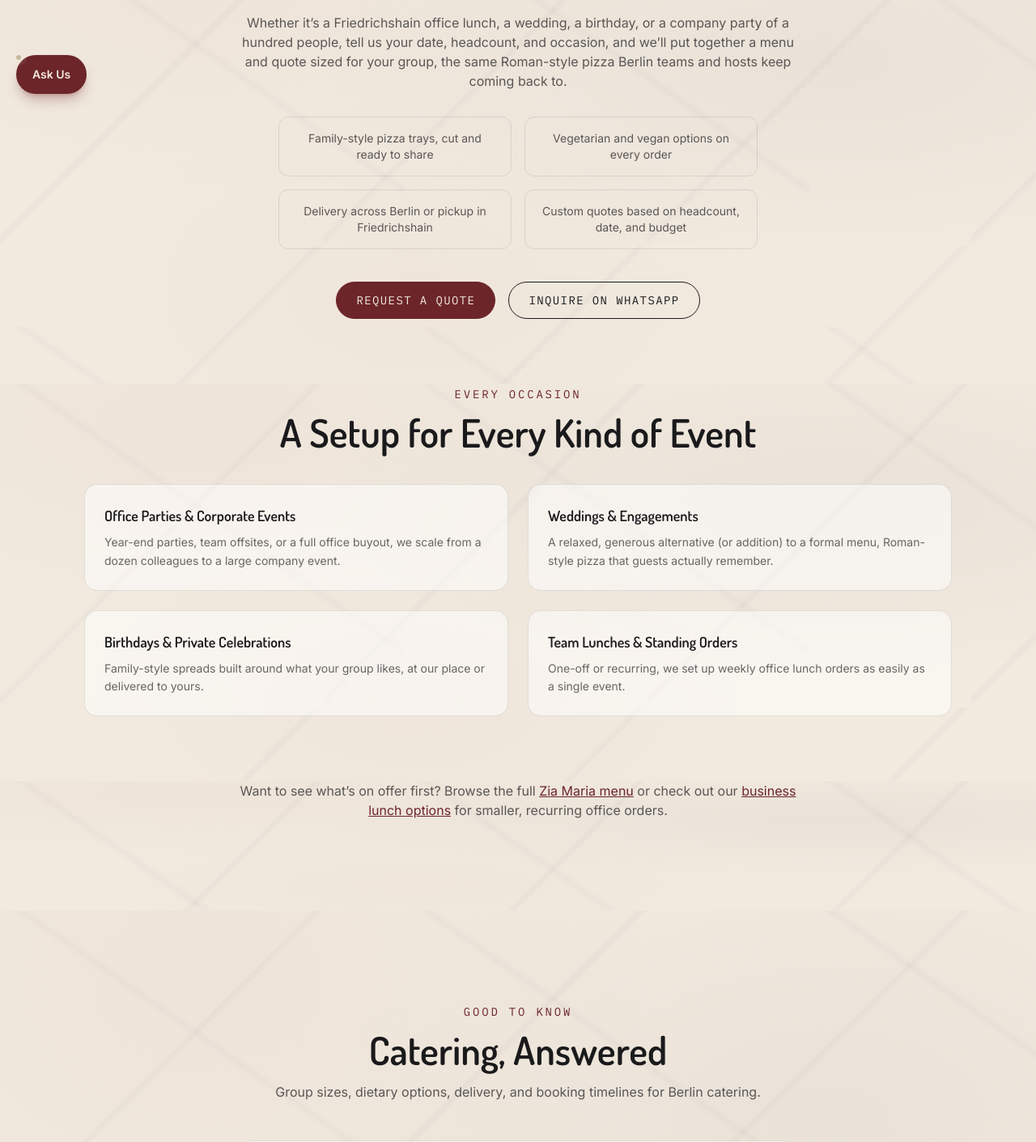
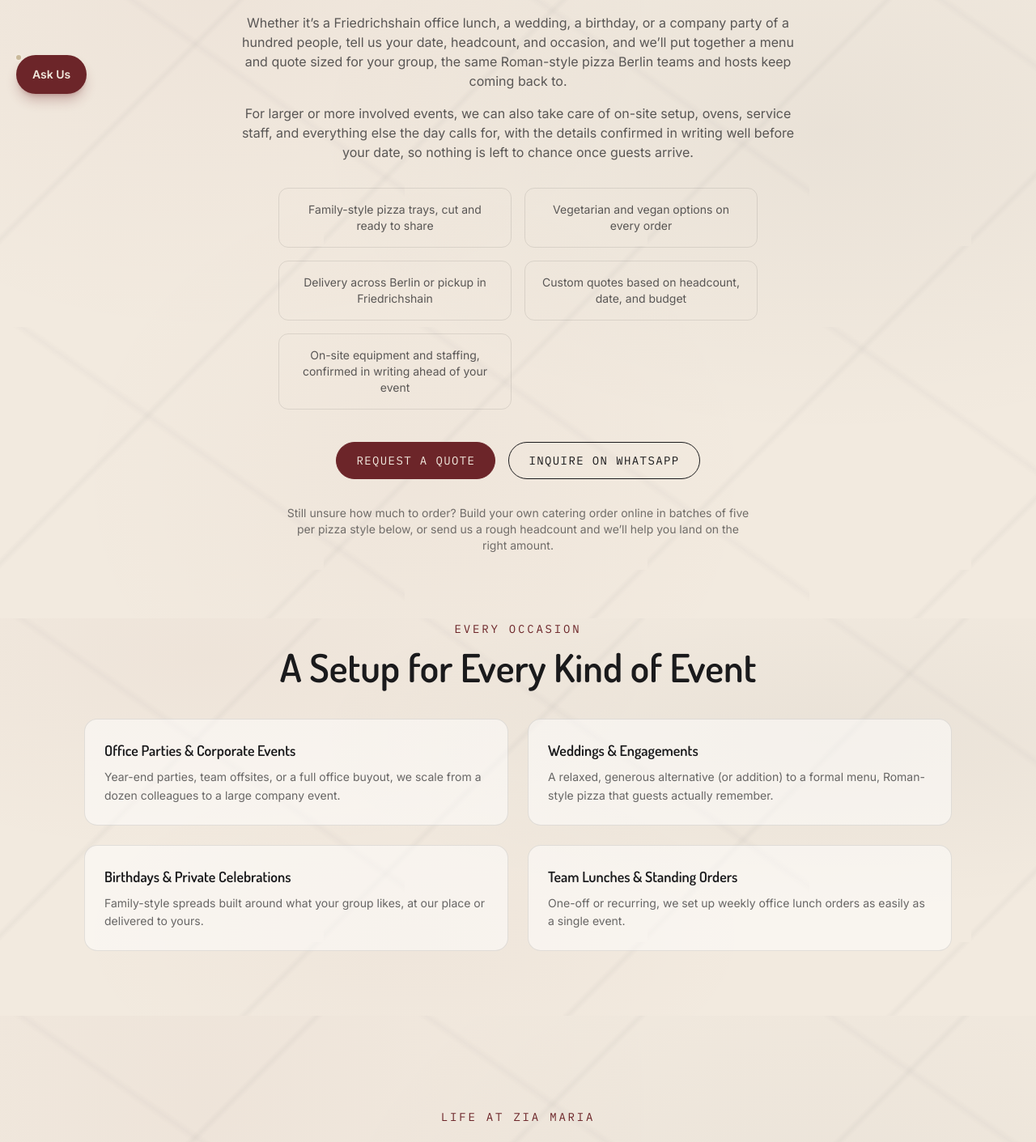
Before and after one commit to ziamariaberlin2-home/one-scroll-web, a Next.js app: page /one-scroll-web/catering in a window 1280 px wide. Shown: the part 664-2075 px from the top of the page at 81% size. Built offline with nearby package versions, Linux system fonts and the light colour scheme.

Commit message:
Add files via upload

```diff
--- a/app/catering/page.js
+++ b/app/catering/page.js
@@ -1,4 +1,5 @@
 import CateringForm from '@/components/CateringForm';
+import EventsSection from '@/components/EventsSection';
 import FAQBlock from '@/components/FAQBlock';
 import { pageMetadata } from '@/lib/seo';
 import { basePath } from '@/lib/basePath';
@@ -15,6 +16,7 @@ const FEATURES = [
   'Vegetarian and vegan options on every order',
   'Delivery across Berlin or pickup in Friedrichshain',
   'Custom quotes based on headcount, date, and budget',
+  'On-site equipment and staffing, confirmed in writing ahead of your event',
 ];
 
 const OCCASIONS = [
@@ -81,11 +83,16 @@ export default function CateringPage() {
             put together a menu and quote sized for your group, the same Roman-style pizza Berlin
             teams and hosts keep coming back to.
           </p>
+          <p>
+            For larger or more involved events, we can also take care of on-site setup, ovens,
+            service staff, and everything else the day calls for, with the details confirmed in
+            writing well before your date, so nothing is left to chance once guests arrive.
+          </p>
         </div>
 
         <ul className="mx-auto mt-8 grid max-w-2xl grid-cols-1 gap-4 px-6 text-sm text-ink/70 sm:grid-cols-2 md:px-10">
           {FEATURES.map((f) => (
-            <li key={f} className="rounded-xl border border-ink/10 p-4 text-center">{f}</li>
+            <li key={f} className="card-3d rounded-xl border border-ink/10 p-4 text-center">{f}</li>
           ))}
         </ul>
 
@@ -100,6 +107,12 @@ export default function CateringPage() {
             Inquire on WhatsApp
           </a>
         </div>
+
+        <p className="mx-auto mt-8 max-w-xl text-center text-sm text-ink/60">
+          Still unsure how much to order? Build your own catering order online in batches of five
+          per pizza style below, or send us a rough headcount and we&rsquo;ll help you land on the
+          right amount.
+        </p>
       </section>
 
       <section className="marble-light pb-16 md:pb-20">
@@ -112,7 +125,7 @@ export default function CateringPage() {
           </div>
           <div className="grid grid-cols-1 gap-6 sm:grid-cols-2">
             {OCCASIONS.map((o) => (
-              <div key={o.title} className="rounded-2xl border border-ink/10 bg-white/50 p-6">
+              <div key={o.title} className="card-3d rounded-2xl border border-ink/10 bg-white/50 p-6">
                 <h3 className="font-display text-lg font-semibold text-ink">{o.title}</h3>
                 <p className="mt-2 text-sm leading-relaxed text-ink/65">{o.body}</p>
               </div>
@@ -120,6 +133,12 @@ export default function CateringPage() {
           </div>
         </div>
       </section>
+
+      <EventsSection
+        eyebrow="Catering in Action"
+        heading="Catering & Private Events We&rsquo;ve Hosted"
+        description="A look at the office parties, weddings, and private celebrations we&rsquo;ve catered around Berlin."
+      />
 
       <section className="marble-light pb-24 md:pb-28">
         <div className="mx-auto max-w-3xl px-6 text-center md:px-10">
```
